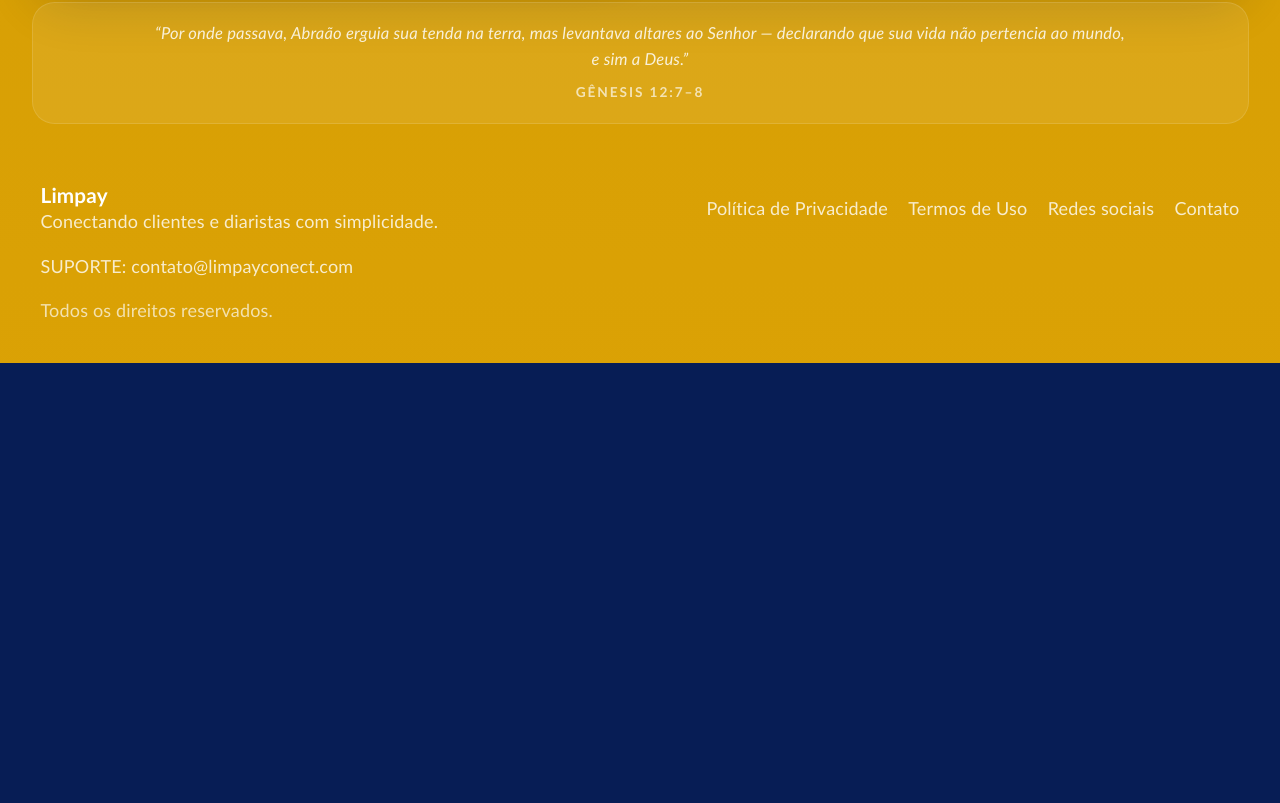
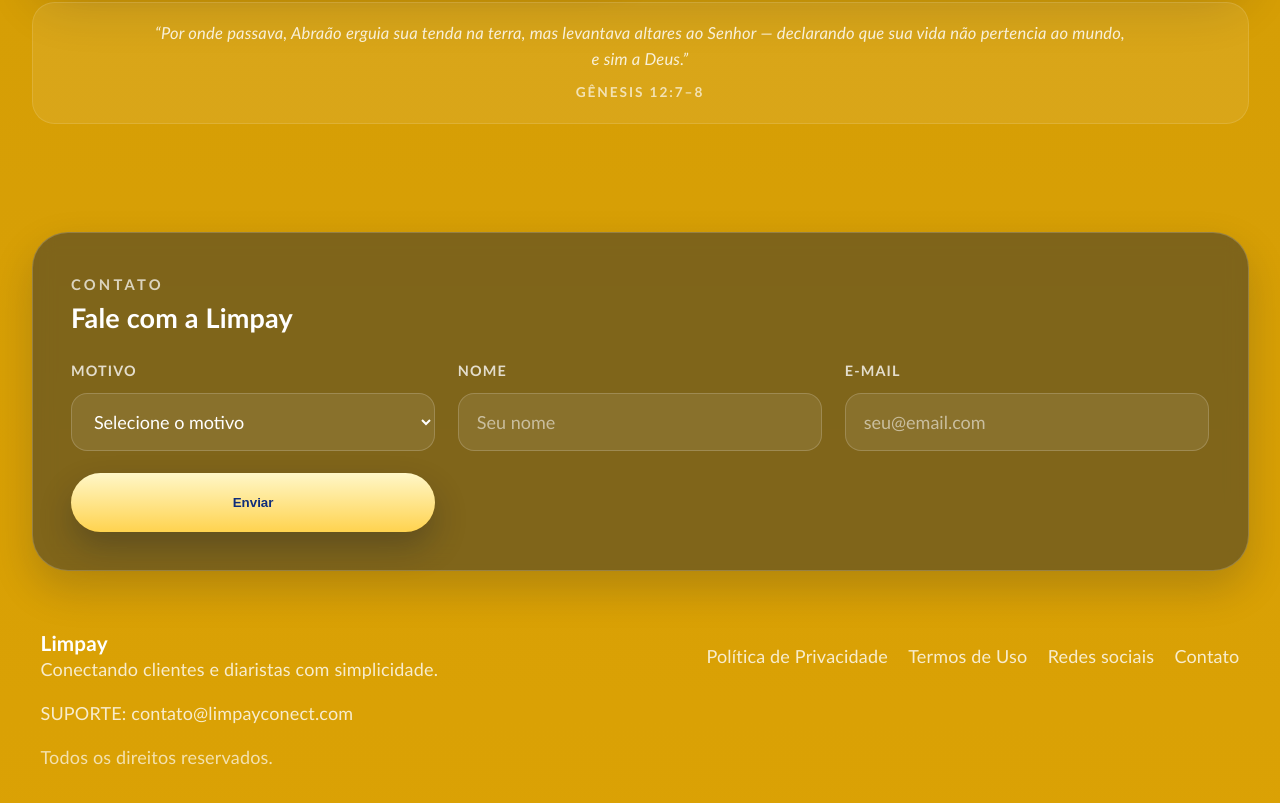
Before and after one commit to DaniloVitoria/Limpay, a React (Vite) app: page / in a window 1280 px wide. Shown: the part 5711-6514 px from the top of the page. Before the commit the page ends 6074 px from the top, so only its background shows below. Built offline with nearby package versions, Linux system fonts and the light colour scheme.

Commit message:
feat: add contact form with email submission functionality and update footer link

```diff
--- a/src/App.css
+++ b/src/App.css
@@ -29,6 +29,11 @@
   display: flex;
   justify-content:   space-between;
   margin-bottom: 1.25rem;
+}
+
+
+.colordropdown{
+  color: black;
 }
 
 .top-header__link {
@@ -251,7 +256,83 @@
 
 .primary-action:hover,
 .secondary-action:hover {
-  transform: translateY(-2px);
+transform: translateY(-2px);
+}
+
+.contact-section {
+margin: 6rem auto 0;
+max-width: 72rem;
+padding: clamp(1.5rem, 3vw, 2.25rem);
+border: 1px solid rgba(255, 255, 255, 0.18);
+border-radius: 2rem;
+background: rgba(6, 19, 59, 0.42);
+box-shadow: 0 18px 40px rgba(3, 15, 44, 0.18);
+backdrop-filter: blur(10px);
+}
+
+.contact-section__header {
+margin-bottom: 1.5rem;
+}
+
+.contact-form {
+display: grid;
+grid-template-columns: repeat(3, minmax(0, 1fr));
+gap: 1.25rem;
+align-items: end;
+}
+
+.field-group {
+display: flex;
+flex-direction: column;
+gap: 0.5rem;
+}
+
+.field-group label {
+font-size: 0.8rem;
+font-weight: 700;
+letter-spacing: 0.08em;
+text-transform: uppercase;
+color: rgba(255, 255, 255, 0.78);
+}
+
+.field-group input,
+.field-group select {
+width: 100%;
+min-height: 3.2rem;
+padding: 0.8rem 1rem;
+border: 1px solid rgba(255, 255, 255, 0.18);
+border-radius: 0.9rem;
+background: rgba(255, 255, 255, 0.08);
+color: #ffffff;
+font: inherit;
+outline: none;
+transition: border-color 180ms ease, box-shadow 180ms ease, background 180ms ease;
+}
+
+.field-group input::placeholder {
+color: rgba(255, 255, 255, 0.54);
+}
+
+.field-group input:focus,
+.field-group select:focus {
+border-color: rgba(255, 206, 70, 0.8);
+box-shadow: 0 0 0 4px rgba(255, 206, 70, 0.18);
+background: rgba(255, 255, 255, 0.1);
+}
+
+.contact-form__submit {
+border: none;
+cursor: pointer;
+}
+
+@media (max-width: 720px) {
+.contact-form {
+  grid-template-columns: 1fr;
+}
+
+.contact-form__submit {
+  width: 100%;
+}
 }
 
 .feature-grid {
--- a/src/App.tsx
+++ b/src/App.tsx
@@ -233,6 +233,24 @@
 ]
 
 function App() {
+  const handleContactSubmit = (event: React.FormEvent<HTMLFormElement>) => {
+    event.preventDefault();
+
+    const form = event.currentTarget;
+    const formData = new FormData(form);
+    const motivo = String(formData.get('motivo') ?? '');
+    const nome = String(formData.get('nome') ?? '');
+    const email = String(formData.get('email') ?? '');
+
+    const subject = encodeURIComponent(`Contato Limpay - ${motivo}`);
+    const body = encodeURIComponent(
+      `Motivo: ${motivo}\n\nNome: ${nome}\nE-mail: ${email}`,
+    );
+
+    window.location.href = `mailto:contato@limpayconect.com?subject=${subject}&body=${body}`;
+    form.reset();
+  };
+
   return (
     <main className="page-shell">
       <header className="top-header" aria-label="Instagram da Limpay">
@@ -476,6 +494,42 @@
         <p className="quote-strip__reference">Gênesis 12:7–8</p>
       </section>
 
+      <section className="contact-section" id="contato">
+        <div className="contact-section__header">
+          <p className="eyebrow">Contato</p>
+          <h2>Fale com a Limpay</h2>
+        </div>
+
+        <form className="contact-form" onSubmit={handleContactSubmit}>
+          <div className="field-group">
+            <label htmlFor="motivo">Motivo</label>
+            <select id="motivo" name="motivo" defaultValue="" required>
+              <option value="" disabled>
+                Selecione o motivo
+              </option>
+              <option className='colordropdown' value="cancelamento da conta">Cancelamento da conta</option>
+              <option className='colordropdown' value="elogio">Elogio</option>
+              <option className='colordropdown' value="suporte">Suporte</option>
+              <option className='colordropdown' value="denuncia">Denúncia</option>
+            </select>
+          </div>
+
+          <div className="field-group">
+            <label htmlFor="nome">Nome</label>
+            <input id="nome" name="nome" type="text" placeholder="Seu nome" required />
+          </div>
+
+          <div className="field-group">
+            <label htmlFor="email">E-mail</label>
+            <input id="email" name="email" type="email" placeholder="seu@email.com" required />
+          </div>
+
+          <button type="submit" className="primary-action primary-action--dark contact-form__submit">
+            Enviar
+          </button>
+        </form>
+      </section>
+
       <footer className="site-footer">
         <div>
           <p className="footer-brand">Limpay</p>
@@ -486,7 +540,7 @@
           <a href="/politicadeprivacidade.html">Política de Privacidade</a>
           <a href="/termos.html">Termos de Uso</a>
           <a href="#">Redes sociais</a>
-          <a href="#">Contato</a>
+          <a href="#contato">Contato</a>
 
         </nav>
         <span>SUPORTE: contato@limpayconect.com</span>
```
